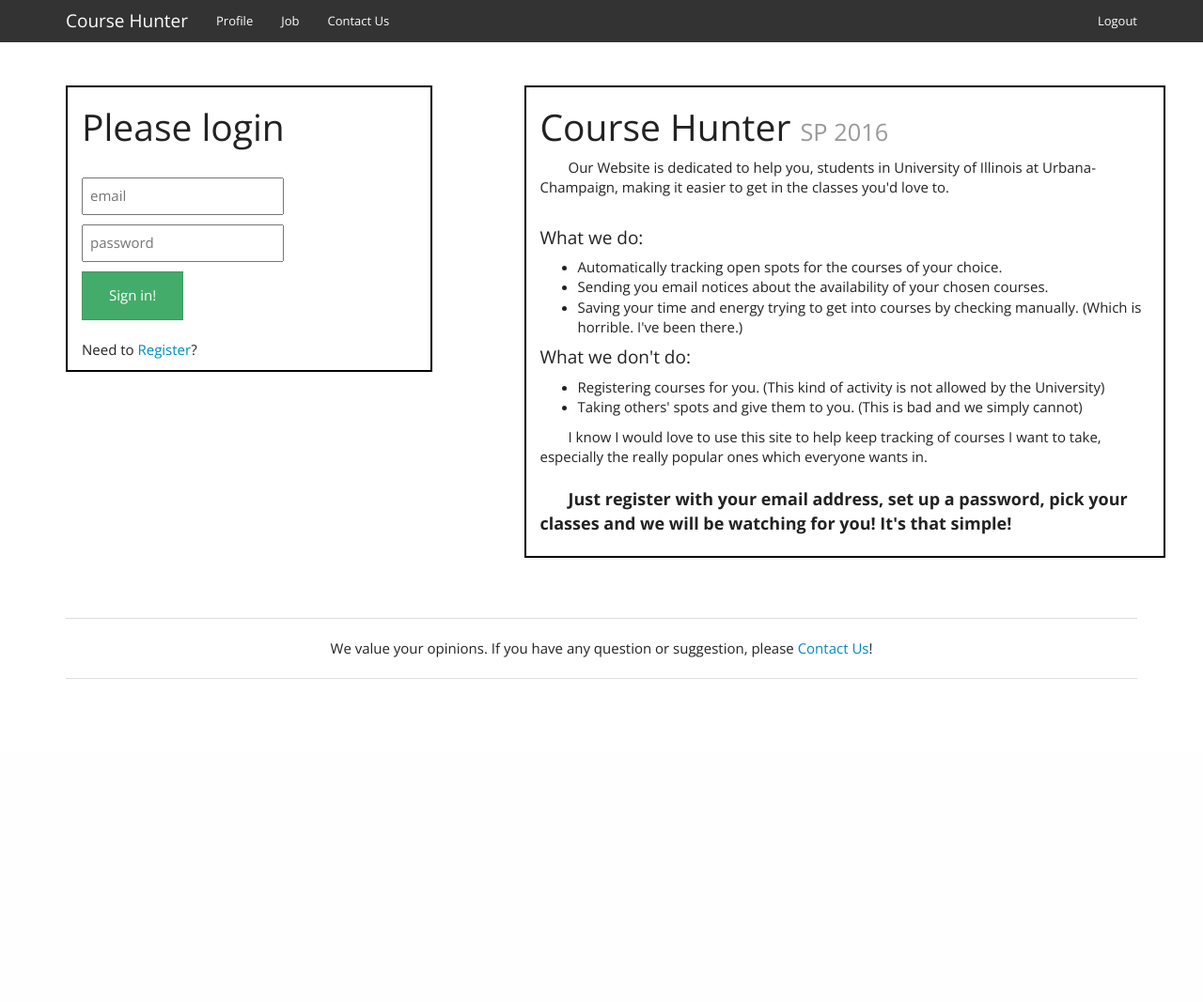
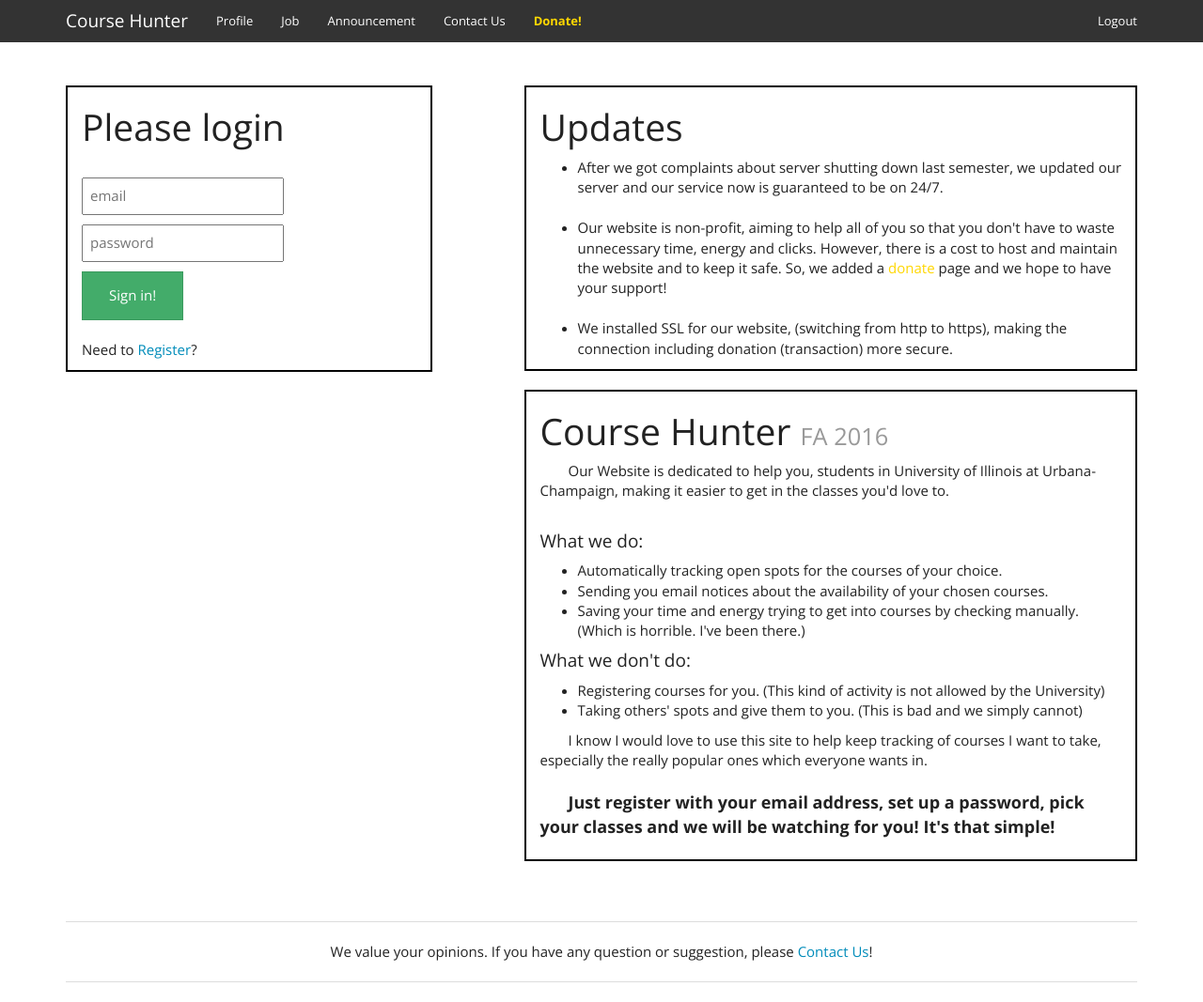
Before and after one commit to MingzeGao2/get-me-to-course, a Flask app: page /login in a window 1280 px wide. Shown: the whole page at 94% size. Before the commit the page ends 723 px from the top, so only its background shows below. Run offline with Flask 2, Linux system fonts and the light colour scheme; a user stored in the database is signed in; tables that the repository leaves empty hold one stand-in row (values such as "Sample post"); parts of the project's set-up code (start-up, migrations or seed data) failed here and were passed over; some libraries are stand-ins or nearby versions.

Commit message:
a working donation version and updated for spring2016 and announcments

```diff
--- a/project/templates/main/index.html
+++ b/project/templates/main/index.html
@@ -22,7 +22,7 @@
 
 	<li class="color2">"Job" on the navigation bar will take you to course tracking page where you can add, remove and check "jobs", courses tracked of your choice.</li>
 
-	<li class="color1">Now during Beta round, you are able to keep tracking of at most 5 different crn's at once.</li>
+	<li class="color1">You are able to keep tracking of at most 5 different crn's at once.</li>
 
 	<li class="color2">A notice will be sent to the email you register with when there is a change in the availability of sessions you chose. (i.e. when an previously unavailable session becomes available, or vice versa.</li>
 
--- a/project/templates/navigation.html
+++ b/project/templates/navigation.html
@@ -17,10 +17,12 @@
         {% if current_user.is_authenticated() and current_user.confirmed %}
         <li><a href="{{ url_for('user.profile') }}">Profile</a></li>
 	      <li><a href="{{ url_for('user.job')}}">Job</a></li>
+        <li><a href="{{ url_for('user.announcement')}}">Announcement</a></li>
 	      {% elif current_user.is_authenticated() %}
 	      <li><a href="{{ url_for('user.unconfirmed') }}">Confirm</a></li>
         {% endif %}
         <li><a href="{{ url_for('user.contactus') }}">Contact Us</a></li>
+        <li><a href="{{ url_for('user.donate') }}" style="color:gold;"><strong>Donate!</strong></a></li>
       </ul>
       <ul class="nav navbar-nav navbar-right">
         {% if current_user.is_authenticated() %}
--- /dev/null
+++ b/project/templates/updates.html
@@ -0,0 +1,16 @@
+<style>
+
+	para {
+		display: block;
+		text-indent: 2.0em;
+	}
+
+</style>
+
+<ul>
+	<li>After we got complaints about server shutting down last semester, we updated our server and our service now is guaranteed to be on 24/7.</li>
+	<br />
+	<li>Our website is non-profit, aiming to help all of you so that you don't have to waste unnecessary time, energy and clicks. However, there is a cost to host and maintain the website and to keep it safe. So, we added a <a href="{{ url_for('user.donate') }}" style="color:gold"> donate</a> page and we hope to have your support!</li>
+	<br />
+	<li>We installed SSL for our website, (switching from http to https), making the connection including donation (transaction) more secure.</li>
+</ul>
--- a/project/templates/user/login.html
+++ b/project/templates/user/login.html
@@ -9,7 +9,7 @@
     border: black solid 2px;
   }
 
-  #anouncementdiv {
+  .announcementdiv {
     /*width: 300px;*/
     border: black solid 2px;
     /*float: right;*/
@@ -52,11 +52,18 @@
 
 <div class="col-sm-1"></div>
 
-<div id="anouncementdiv" class="col-sm-7">
+<div class="col-sm-7">
+  <div class="row col-sm-12 announcementdiv">
+    <h1>Updates</h1>
+    {% include "updates.html" %}
 
-  <h1>Course Hunter <small>SP 2016</small></h1>
+  </div>
+  <div class="row col-sm-12" style="height:20px;"></div>
+  <div class="row col-sm-12 announcementdiv">
+  <h1>Course Hunter <small>FA 2016</small></h1>
   <!-- {% block anouncement %}{% endblock %} -->
-  {% include "anouncement.html" %}
+  {% include "announcement.html" %}
+  </div>
 
 </div>
 
--- a/project/user/views.py
+++ b/project/user/views.py
@@ -17,6 +17,10 @@
 import datetime
 from project.email import send_email
 from project.decorators import check_confirmed
+
+
+import os
+import stripe
 # from config import basedir
 ################
 #### config ####
@@ -24,6 +28,12 @@
 admin_mail_address = "ad.coursehunter@gmail.com"
 user_blueprint = Blueprint('user', __name__,)
 
+stripe_keys = {
+    'secret_key': os.environ['SECRET_KEY'],
+    'publishable_key': os.environ['PUBLISHABLE_KEY']
+}
+
+stripe.api_key = stripe_keys['secret_key']
 
 ################
 #### routes ####
@@ -203,3 +213,35 @@
         db.session.delete(user)
     db.session.commit()
     return redirect(url_for('user.login'))
+
+@user_blueprint.route('/donation')
+def donate():
+    return render_template('user/donation.html', key=stripe_keys['publishable_key'])
+
+@user_blueprint.route('/charge', methods=['POST'])
+def charge():
+    # Amount in cents
+    # amount = 500
+    print("charging!")
+    amount = request.form['data-amount']
+
+    customer = stripe.Customer.create(
+        email = request.form['stripeEmail'],
+        card = request.form['stripeToken']
+    )
+
+    charge = stripe.Charge.create(
+        customer=customer.id,
+        amount=amount,
+        currency='usd',
+        description='Flask Charge'
+    )
+    print(charge)
+    flash("Thank you for the donation!!!", "success")
+    return redirect(url_for('user.donate'))
+
+@user_blueprint.route('/announcement')
+@login_required
+@check_confirmed
+def announcement():
+    return render_template('user/announcement_after.html')
--- a/service.py
+++ b/service.py
@@ -12,8 +12,8 @@
 sys.stderr = open("error.txt", 'w+')
 
 # url for query
-base_url = "https://ui2web1.apps.uillinois.edu/BANPROD1/bwckschd.p_disp_detail_sched?term_in=120161&crn_in="
-
+# base_url = "https://ui2web1.apps.uillinois.edu/BANPROD1/bwckschd.p_disp_detail_sched?term_in=120161&crn_in="
+base_url = "https://ui2web1.apps.uillinois.edu/BANPROD1/bwckschd.p_disp_detail_sched?term_in=120168&crn_in="
 mail_pass = "rqyersmdmtrzcsfh"
 mail_address = "ad.coursehunter@gmail.com"
 
```
Also changed, not shown: project/templates/user/announcement_after.html (added, +27 -0 lines), project/templates/user/donation.html (added, +140 -0 lines), project/templates/announcement.html (renamed from project/templates/anouncement.html).
